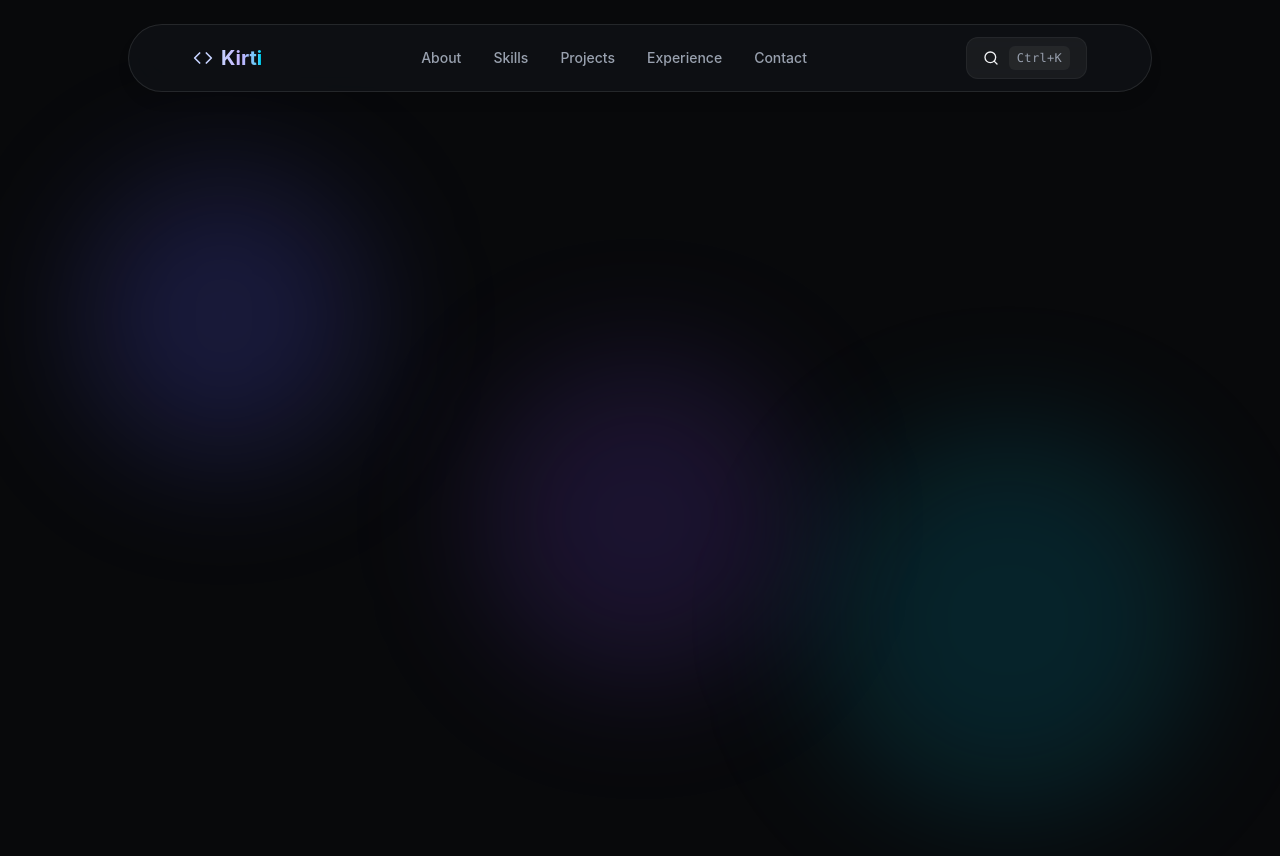
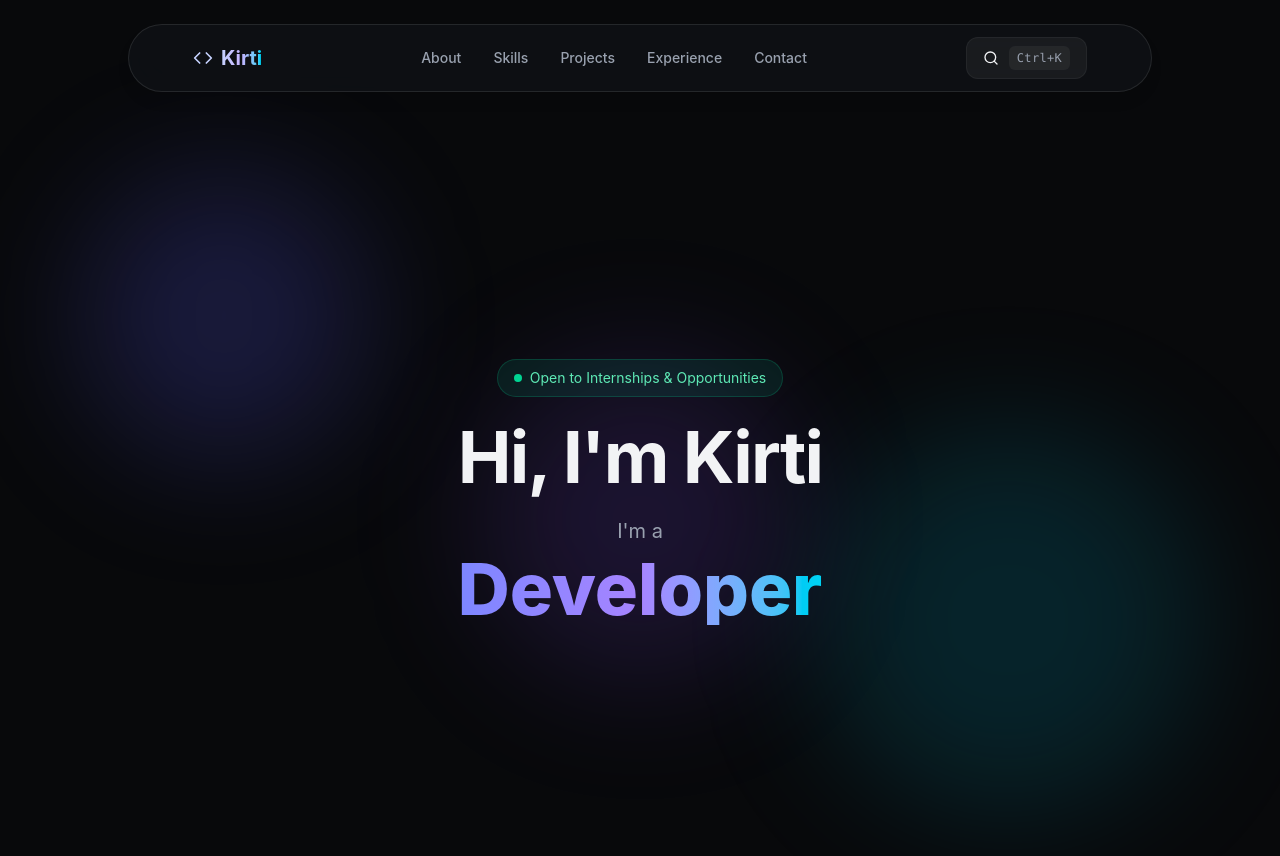
Before and after one commit to Kirti391/Portfolio-website, a React (Vite) app: page / in a window 1280 px wide. Shown: the top 856 px of the page. Built offline with nearby package versions, Linux system fonts and the light colour scheme.

Commit message:
feat:Hero Section heading ajd content

```diff
--- a/src/components/hero.jsx
+++ b/src/components/hero.jsx
@@ -12,10 +12,19 @@ function Hero(){
 
 {/* Hero Content */}
 <div className="relative z-10 max-w-4xl flex flex-col items-center text-center">
+    <div className="mb-6 gap-2 flex items-center rounded-full border border-emerald-400/20 bg-emerald-400/10 px-4 py-2">
+    <span className="h-2 w-2 rounded-full bg-emerald-400"></span>
+    <span className="text-sm text-emerald-300">Open to Internships & Opportunities</span>
+    </div>
 
+    <h1 className="text-5xl font-bold tracking-tight text-[#F2F3F5] md:text-7xl">Hi, I'm Kirti</h1>
+    <div className="mt-6 flex flex-col items-center">
+        <p className="text-xl text-gray-400">I'm a </p>
+        <h2 className="mt-2 bg-gradient-to-r from-indigo-400 via-violet-400 to-cyan-400 bg-clip-text text-6xl font-extrabold text-transparent md:text-7xl">Developer</h2>
+    </div>
 </div>
 
-{/* <h1>Hi 👋</h1>
+{/* <h1>Hi </h1>
 <h6>I'm Alice</h6>
 <p>Frontend Developer &
 Computer Science Student </p>
```
